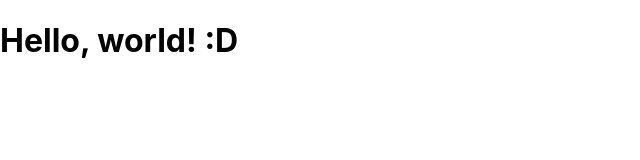
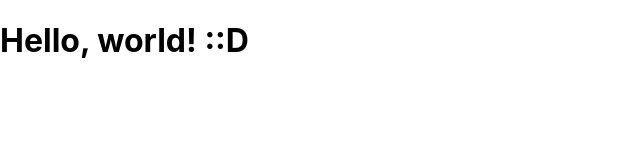
Before and after one commit to Felipc47/Login, a React (Create React App) app: page / in a window 1280 px wide. Shown: the top 160 px of the page, without its empty margins (0-640 px from the left). Built offline with nearby package versions, Linux system fonts and the light colour scheme.

Commit message:
primer commit

```diff
--- a/src/App.js
+++ b/src/App.js
@@ -3,7 +3,7 @@ import './App.css';
 
 function App() {
   return (
-    <h1> Hello, world! :D</h1>
+    <h1> Hello, world! ::D</h1>
   );
 }
 
```
